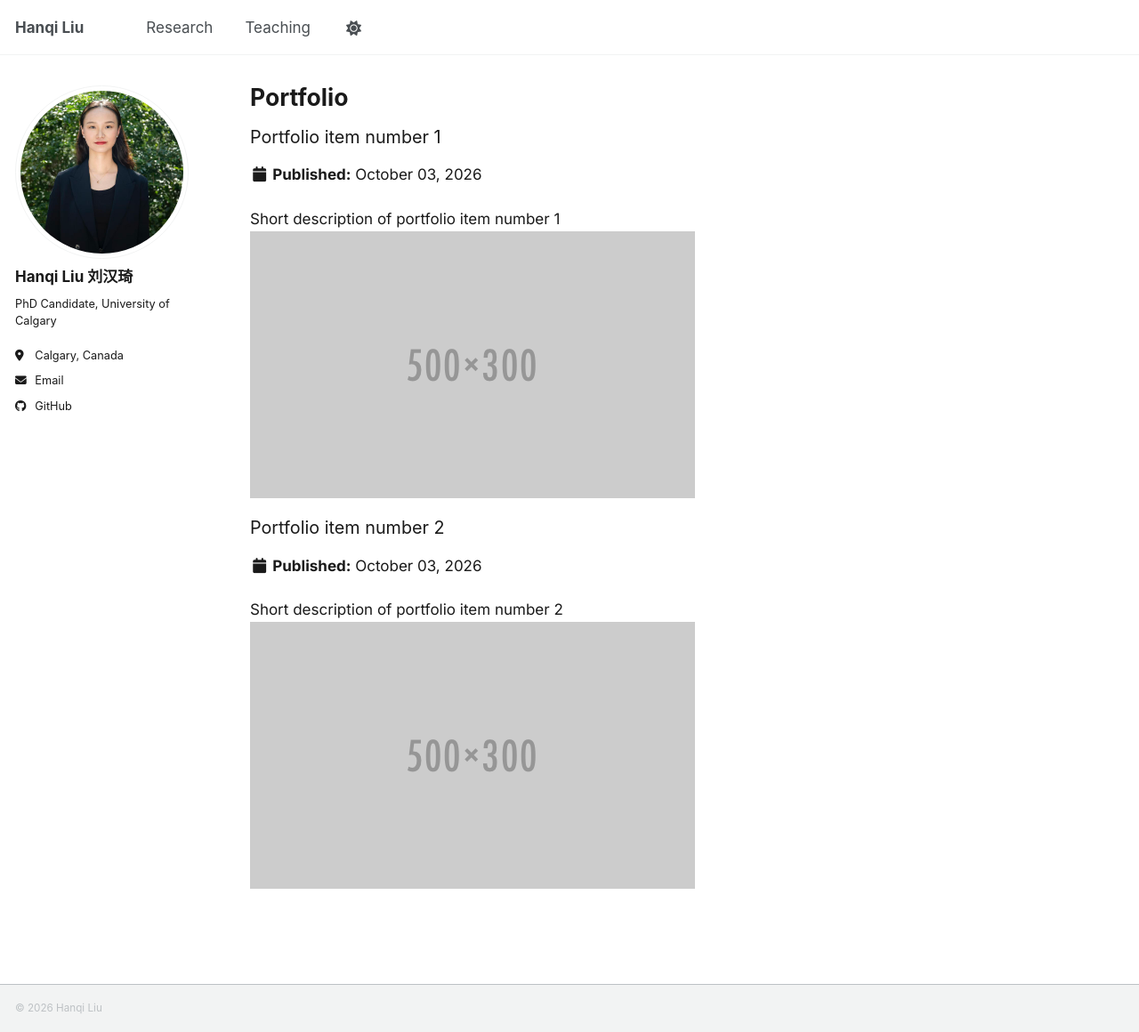
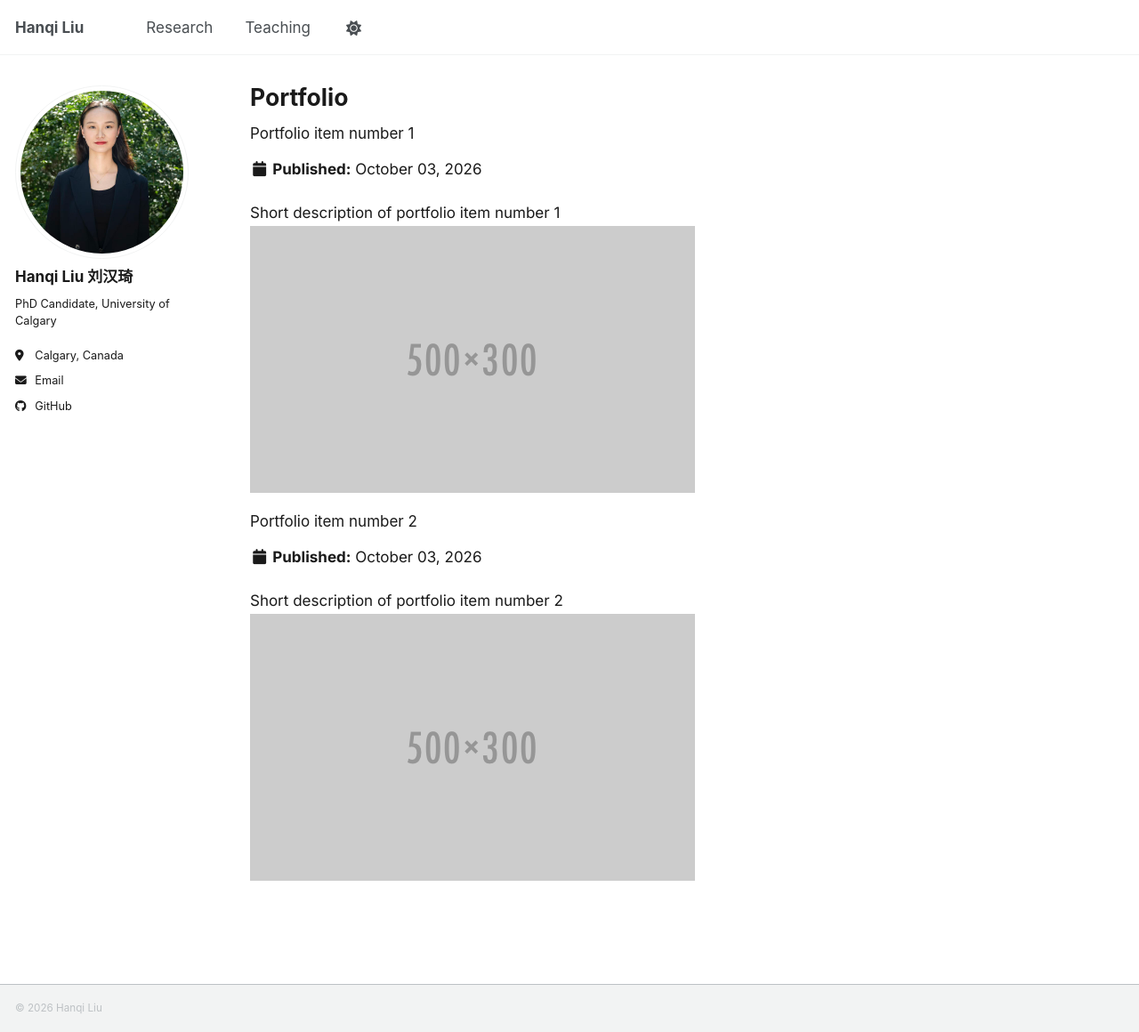
Before and after one commit to hanqi-liu-econ/hanqi-liu-econ.github.io, a Jekyll site: the page built from _pages/portfolio.html, in a window 1280 px wide and 1160 px high. Shown: the whole window at 89% size. Built offline with Jekyll 4.4.1, drawn with Linux system fonts in a browser that asks for light colours; a script bundle is joined from its source files by our own code; library files that are not in the unit come from our copies.

Commit message:
Update _custom.scss

```diff
--- a/_sass/_custom.scss
+++ b/_sass/_custom.scss
@@ -24,7 +24,7 @@ a:hover {
 
 // ---------- 论文标题 ----------
 .archive__item-title {
-  font-size: 1.1rem;
+  font-size: 17px;
   font-weight: 400;
   margin-top: 1em;
   margin-bottom: 0.2em;
@@ -74,3 +74,9 @@ details p {
 .archive > h2:first-of-type {
   margin-top: 15px;
 }
+// ---------- 论文状态行 ----------
+.archive .archive__item-excerpt,
+.archive .archive__item-excerpt p {
+  font-size: 15px;
+  color: #555;
+}
```
